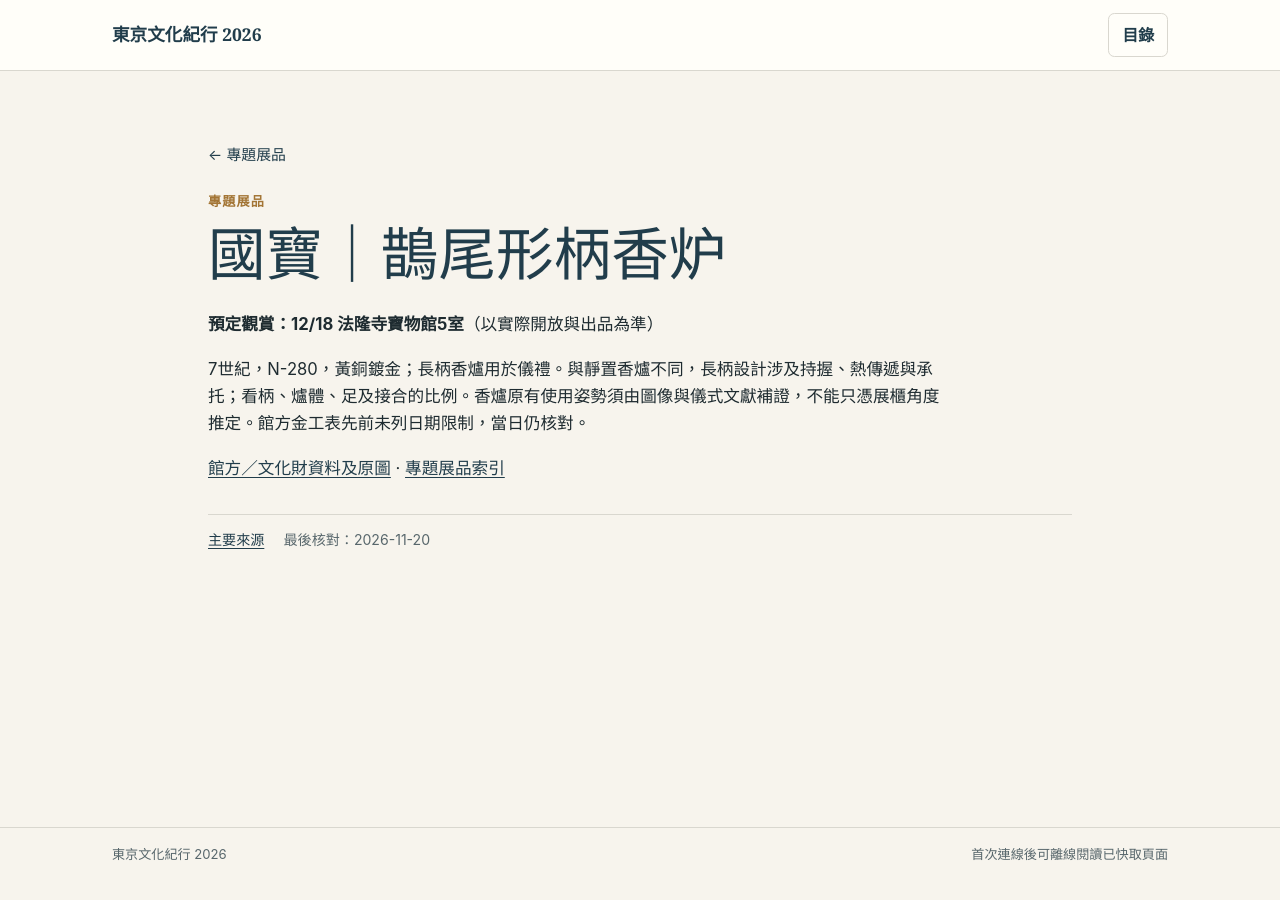
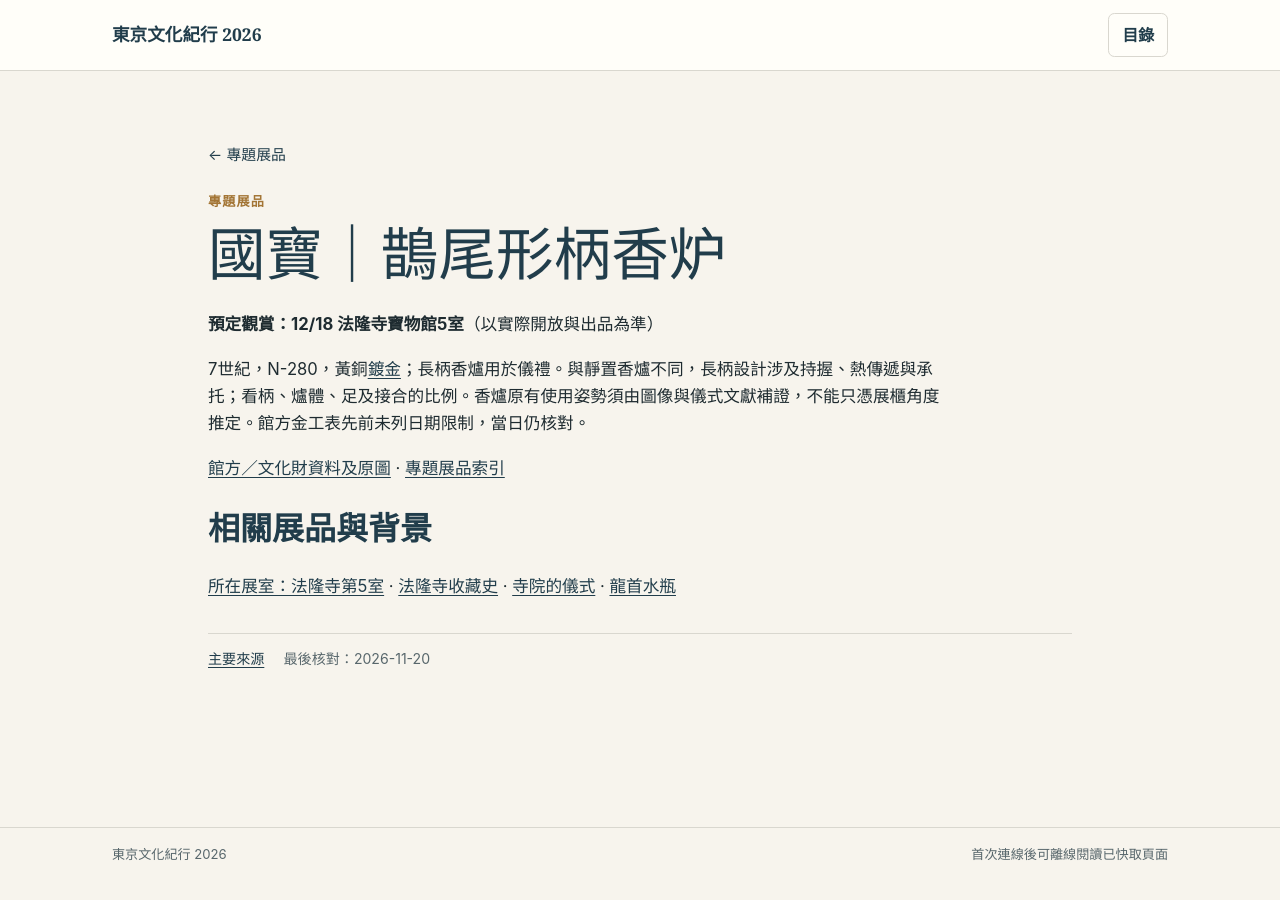
Before and after one commit to davetwchiu/tokyo-culture-trip-2026, a Jekyll site: the page built from content/works/incense-burner.md, in a window 1280 px wide. Built offline with Jekyll 4.4.1, drawn with Linux system fonts in a browser that asks for light colours.

Commit message:
Link incense-burner object to museum and interpretive context

```diff
--- a/content/works/incense-burner.md
+++ b/content/works/incense-burner.md
@@ -16,6 +16,10 @@ offline: true
 
 **預定觀賞：12/18 法隆寺寶物館5室**（以實際開放與出品為準）
 
-7世紀，N-280，黃銅鍍金；長柄香爐用於儀禮。與靜置香爐不同，長柄設計涉及持握、熱傳遞與承托；看柄、爐體、足及接合的比例。香爐原有使用姿勢須由圖像與儀式文獻補證，不能只憑展櫃角度推定。館方金工表先前未列日期限制，當日仍核對。
+7世紀，N-280，黃銅[鍍金](/tokyo-culture-trip-2026/history/craft/#metalwork)；長柄香爐用於儀禮。與靜置香爐不同，長柄設計涉及持握、熱傳遞與承托；看柄、爐體、足及接合的比例。香爐原有使用姿勢須由圖像與儀式文獻補證，不能只憑展櫃角度推定。館方金工表先前未列日期限制，當日仍核對。
 
 [館方／文化財資料及原圖](https://emuseum.nich.go.jp/detail?content_base_id=100215&langId=ja) · [專題展品索引](../)
+
+## 相關展品與背景
+
+[所在展室：法隆寺第5室](/tokyo-culture-trip-2026/museums/tokyo-national-museum/buildings/horyuji/#room-5) · [法隆寺收藏史](/tokyo-culture-trip-2026/museums/tokyo-national-museum/buildings/horyuji/#provenance) · [寺院的儀式](/tokyo-culture-trip-2026/history/culture/#ritual) · [龍首水瓶](/tokyo-culture-trip-2026/works/dragon-ewer/)
```
